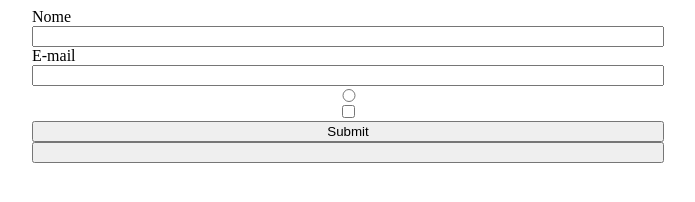
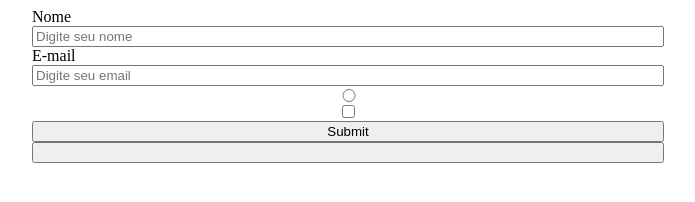
Before and after one commit to jumartinszz/testegitjulia, a plain HTML site: page index.html in a window 1280 px wide. Shown: the whole page, without its empty margins (292-987 px from the left). Drawn offline with Linux system fonts and the light colour scheme.

Commit message:
criação do placeholder

```diff
--- a/index.html
+++ b/index.html
@@ -7,9 +7,9 @@
 <body>
     <form>
        <label for="">Nome</label>
-        <input type="text>">
+        <input type="text" placeholder="Digite seu nome">
         <label for="">E-mail</label>
-        <input type="email">
+        <input type="email" placeholder="Digite seu email">
         <input type="radio">
         <input type="checkbox">
         <input type="submit">
```
